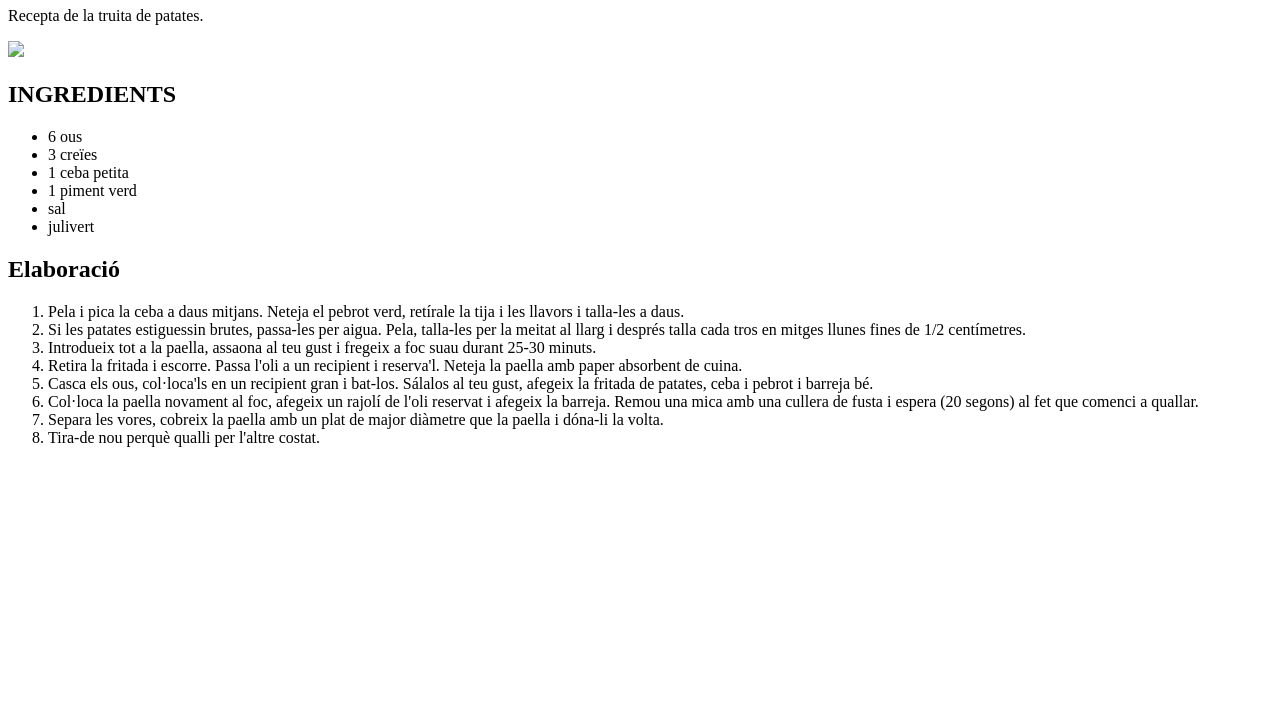
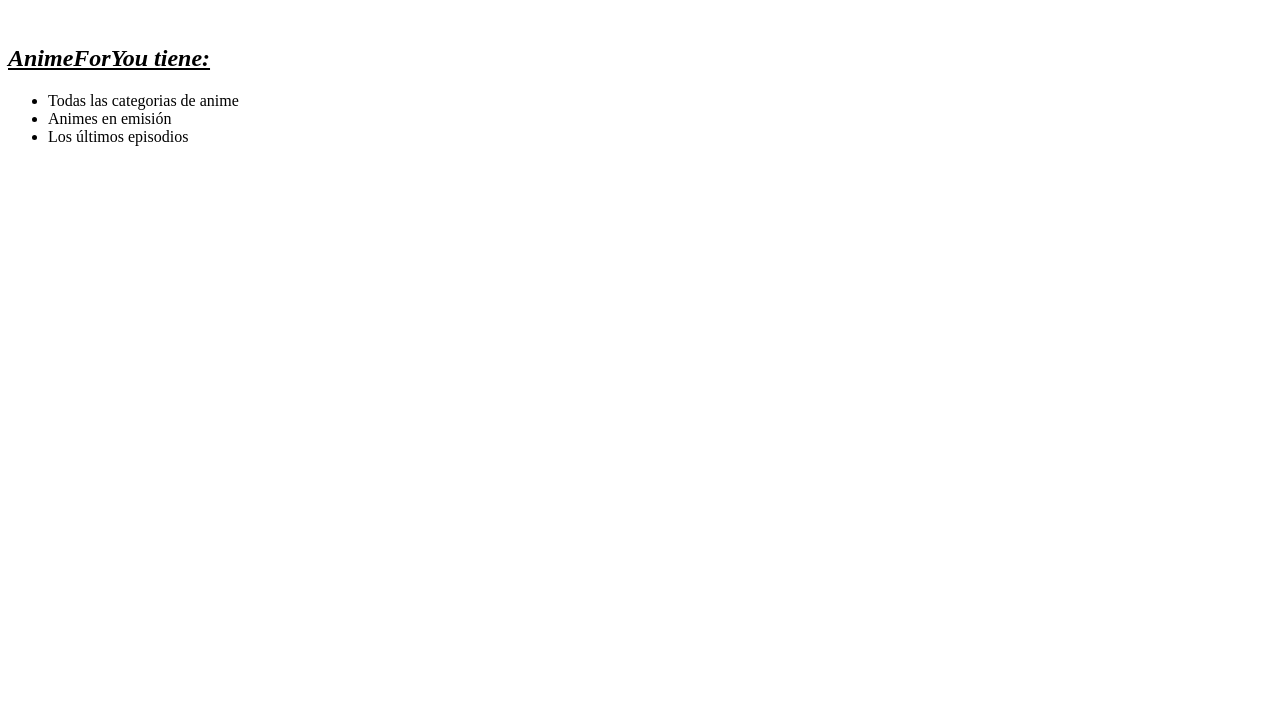
Before and after one commit to kiro14/animeforyou, a plain HTML site: page index.html in a window 1280 px wide. Shown: the part 73-800 px from the top of the page. Drawn offline with Linux system fonts and the light colour scheme.

Commit message:
Update index.html

```diff
--- a/index.html
+++ b/index.html
@@ -1,32 +1,25 @@
 <!DOCTYPE html>
 <html>
-	<title>Truita de patates</title>
+
+	<head>
+		<title>Prueba</title>
+	</head>
+
 		<body>
-
-		<h1>Truita de patates</h1>
-		<p>Recepta de la truita de patates.</p>
-		<img src="imatges/tortilla-de-patata-con-cebolla.jpg">
-		<h2>INGREDIENTS</h2>
-		<ul>
-  			<li>6 ous</li>
-  			<li>3 creïes</li>
-  			<li>1 ceba petita</li>
-  			<li>1 piment verd</li>
-  			<li>sal</li>
-  			<li>julivert</li>
-		</ul>
-		<h2>Elaboració</h2>
-		<ol>
-			<li>Pela i pica la ceba a daus mitjans. Neteja el pebrot verd, retírale la tija i les llavors i talla-les a daus.</li>
-			<li>Si les patates estiguessin brutes, passa-les per aigua. Pela, talla-les per la meitat al llarg i després talla cada tros en mitges llunes fines de 1/2 centímetres.</li>
-			<li>Introdueix tot a la paella, assaona al teu gust i fregeix a foc suau durant 25-30 minuts.</li>
-			<li>Retira la fritada i escorre. Passa l'oli a un recipient i reserva'l. Neteja la paella amb paper absorbent de cuina.</li>
-			<li>Casca els ous, col·loca'ls en un recipient gran i bat-los. Sálalos al teu gust, afegeix la fritada de patates, ceba i pebrot i barreja bé.</li>
-			<li>Col·loca la paella novament al foc, afegeix un rajolí de l'oli reservat i afegeix la barreja. Remou una mica amb una cullera de fusta i espera (20 segons) al fet que comenci a quallar.</li>
-			<li>Separa les vores, cobreix la paella amb un plat de major diàmetre que la paella i dóna-li la volta.</li>
-			<li>Tira-de nou perquè qualli per l'altre costat.</li>
-		</ol>
+			<h1>AnimeForYou</h1>
+			<br>
+			<h2><b><i><u>AnimeForYou tiene:</u></b></i></h2>
+				<ul>	<li>Todas las categorias de anime</li>
+						<li>Animes en emisión</li>
+						<li>Los últimos episodios</li>
 
 
-</body>
+
+				</ul>
+
+
+
+		</body>
+
+
 </html>
```
